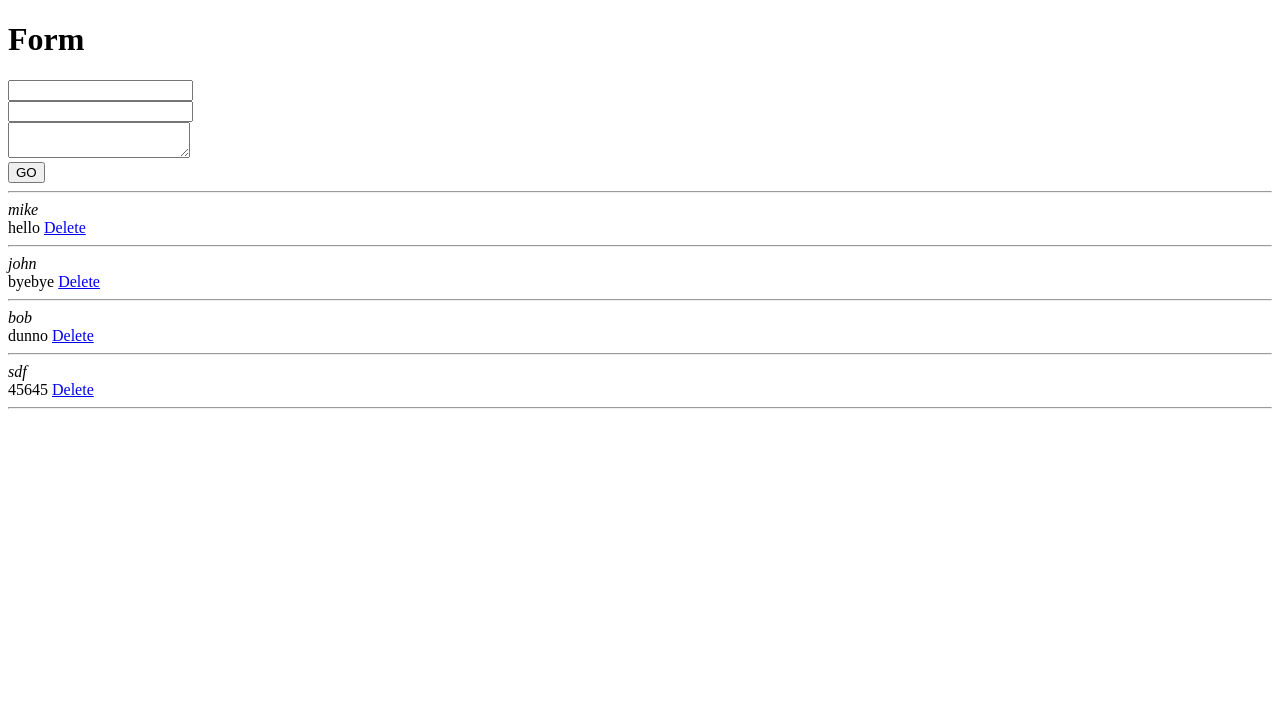
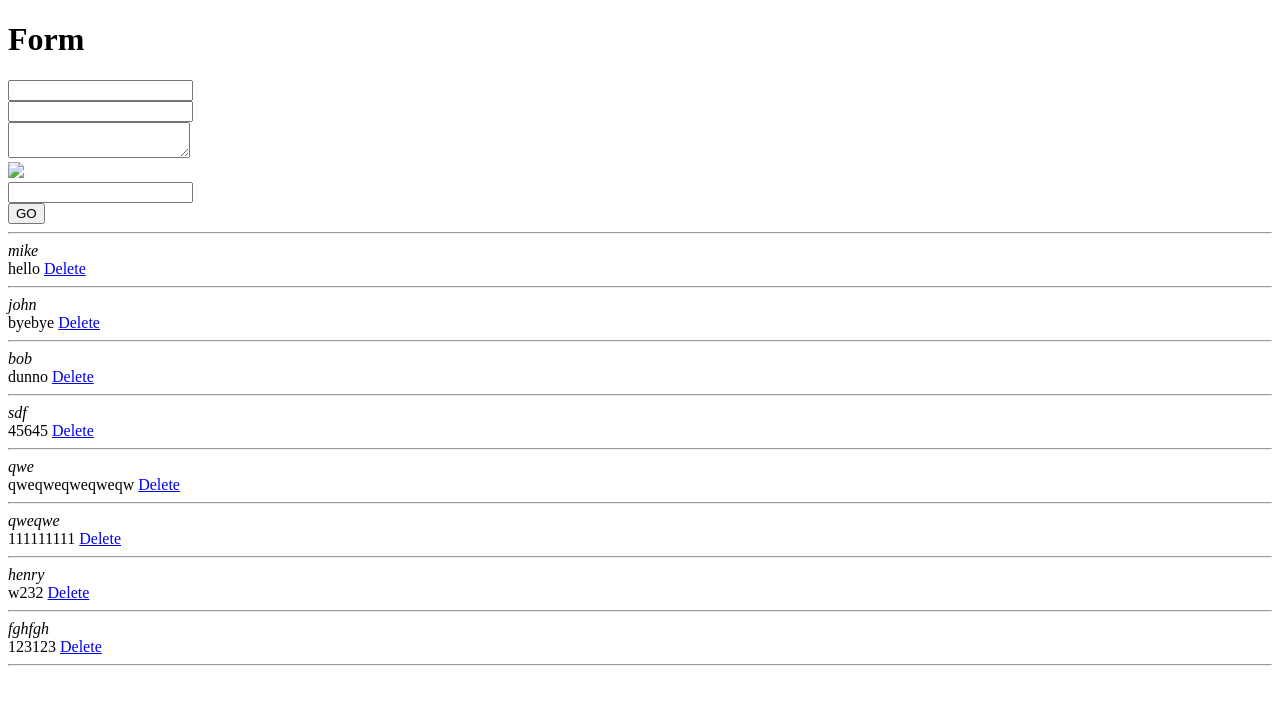
Before and after one commit to wavixsan/group-mon-fri, a PHP site: page /form/index.php in a window 1280 px wide. Shown: the top 705 px of the page. Run offline with PHP 8.4, Linux system fonts and the light colour scheme.

Commit message:
added captcha

```diff
--- /dev/null
+++ b/form/captcha.php
@@ -0,0 +1,44 @@
+<?php
+session_start();
+
+if (!isset($_SESSION['captcha_number'])) {
+    $_SESSION['captcha_number'] = rand(1000, 9999);
+}
+
+function drawNumber($securityNumber, $fontMinSize, $fontMaxSize, $maxHorizAngle, $maxHorizAngle, $imgY, $imgX, &$image, $textColor, $font)
+{
+    //  В переменной $number будет храниться число, показанное на изображении
+    $num_n = strlen($securityNumber);
+    for ($n = 0; $n < $num_n; $n++) {
+        $num = substr($securityNumber, $n, 1);
+        $font_size = rand($fontMinSize, $fontMaxSize);//$imgY/2
+        $angle = rand(360 - $maxHorizAngle, 360 + $maxHorizAngle);
+        //  вычисление координат для каждой цифры, формулы обеспечивают нормальное расположние
+        //  при любых значениях размеров цифры и изображения
+        $y = rand(($imgY - $font_size) / 4 + $font_size, ($imgY - $font_size) / 2 + $font_size);
+        $x = rand(($imgX / $num_n - $font_size) / 2, $imgX / $num_n - $font_size) + $n * $imgX / $num_n;
+        $textColor = imagecolorallocate($image, rand(0, 100), rand(0, 100), rand(0, 100));       //цвет текста
+        imagettftext($image, $font_size, $angle, $x, $y, $textColor, $font, $num);
+    }
+}
+
+$securityNumber = $_SESSION['captcha_number'];
+$imgX = 120;  // image width
+$imgY = 20;   // image height
+$fontMinSize = 12;  // Min font size
+$fontMaxSize = 15;   //Max	 font size
+$maxHorizAngle = 20;   //Максимальный угол отклонения от горизонтали по часовой стрелке и против, по умолчанию-20
+
+
+$font = __DIR__ . '/SpicyRice.ttf';
+$image = imagecreate($imgX, $imgY);
+// colors allocations - text, noise, bg
+$textColor = imagecolorallocate($image, 0, 0, 0);
+$imageColor = imagecolorallocate($image, 255, 255, 255);
+// fill the bg of image
+imagefill($image, 0, 0, $imageColor);
+
+drawNumber($securityNumber, $fontMinSize, $fontMaxSize, $maxHorizAngle, $maxHorizAngle, $imgY, $imgX, $image, $textColor, $font);
+
+header("Content-type: image/png");
+imagepng($image);
--- a/form/index.php
+++ b/form/index.php
@@ -1,8 +1,30 @@
 <?php
 error_reporting(E_ALL);
 
+session_start();
+
 define('DATA_FILE', 'messages.txt');
+define('FLASH_KEY', 'flash_message');
 // functions
+
+// todo : определять в какой цвет закрасить сообщение в зависимости от успеха/фейла
+function setFlash($message)
+{
+    $_SESSION[FLASH_KEY] = $message;
+}
+
+function getFlash()
+{
+    if (!isset($_SESSION[FLASH_KEY])) {
+        return null;
+    }
+
+    $message = $_SESSION[FLASH_KEY];
+    unset($_SESSION[FLASH_KEY]);
+
+    return $message;
+}
+
 
 function createMessage($username, $email, $message)
 {
@@ -77,16 +99,18 @@ if (requestGet('action') == 'delete') {
 }
 
 if (isRequestPost()) {
+    // todo: добавить проверку капчи, задавать соответствующее значение для сообщения + менять капчу если успех
     if (isFormValid()) {
-        $flashMessage = 'Your message was sent';
 
         $message = createMessage(requestPost('username'), requestPost('email'), requestPost('message'));
         saveMessage($message);
 
-        redirect("/form?flash={$flashMessage}");
+        setFlash('Your message was sent');
+        redirect("/form");
     }
 
-    $flashMessage = 'Fill the fields';
+    // todo: убрать
+    setFlash('Fill the fields');
 }
 
 
@@ -105,12 +129,14 @@ $messages = loadMessages();
 <body>
 
     <h1>Form</h1>
-    <b><?=$flashMessage ?></b>
+    <b><?=getFlash() ?></b>
 
     <form method="post">
         <input type="name" name="username" value="<?=requestPost('username') ?>"><br>
         <input type="email" name="email" value="<?=requestPost('email') ?>"><br>
         <textarea name="message"><?=requestPost('message') ?></textarea><br>
+        <img src="https://mon-fri-andrii-popov.c9users.io/form/captcha.php"> <br>
+        <input type="text" name="security_number"/><br>
         <button>GO</button>
     </form>
 
--- a/form/messages.txt
+++ b/form/messages.txt
@@ -2,3 +2,7 @@ a:3:{s:8:"username";s:4:"mike";s:5:"email";s:9:"mike@mike";s:7:"message";s:5:"he
 a:3:{s:8:"username";s:4:"john";s:5:"email";s:9:"john@john";s:7:"message";s:6:"byebye";}
 a:3:{s:8:"username";s:3:"bob";s:5:"email";s:7:"bob@bob";s:7:"message";s:5:"dunno";}
 a:3:{s:8:"username";s:3:"sdf";s:5:"email";s:10:"dfsd@fsdfg";s:7:"message";s:5:"45645";}
+a:3:{s:8:"username";s:3:"qwe";s:5:"email";s:7:"qwe@qwe";s:7:"message";s:14:"qweqweqweqweqw";}
+a:3:{s:8:"username";s:6:"qweqwe";s:5:"email";s:10:"qwe@qweqwe";s:7:"message";s:9:"111111111";}
+a:3:{s:8:"username";s:5:"henry";s:5:"email";s:10:"qweqwq@qwq";s:7:"message";s:4:"w232";}
+a:3:{s:8:"username";s:6:"fghfgh";s:5:"email";s:12:"sdfsdf@efsdf";s:7:"message";s:6:"123123";}
```
Also changed, not shown: form/SpicyRice.ttf (added).
